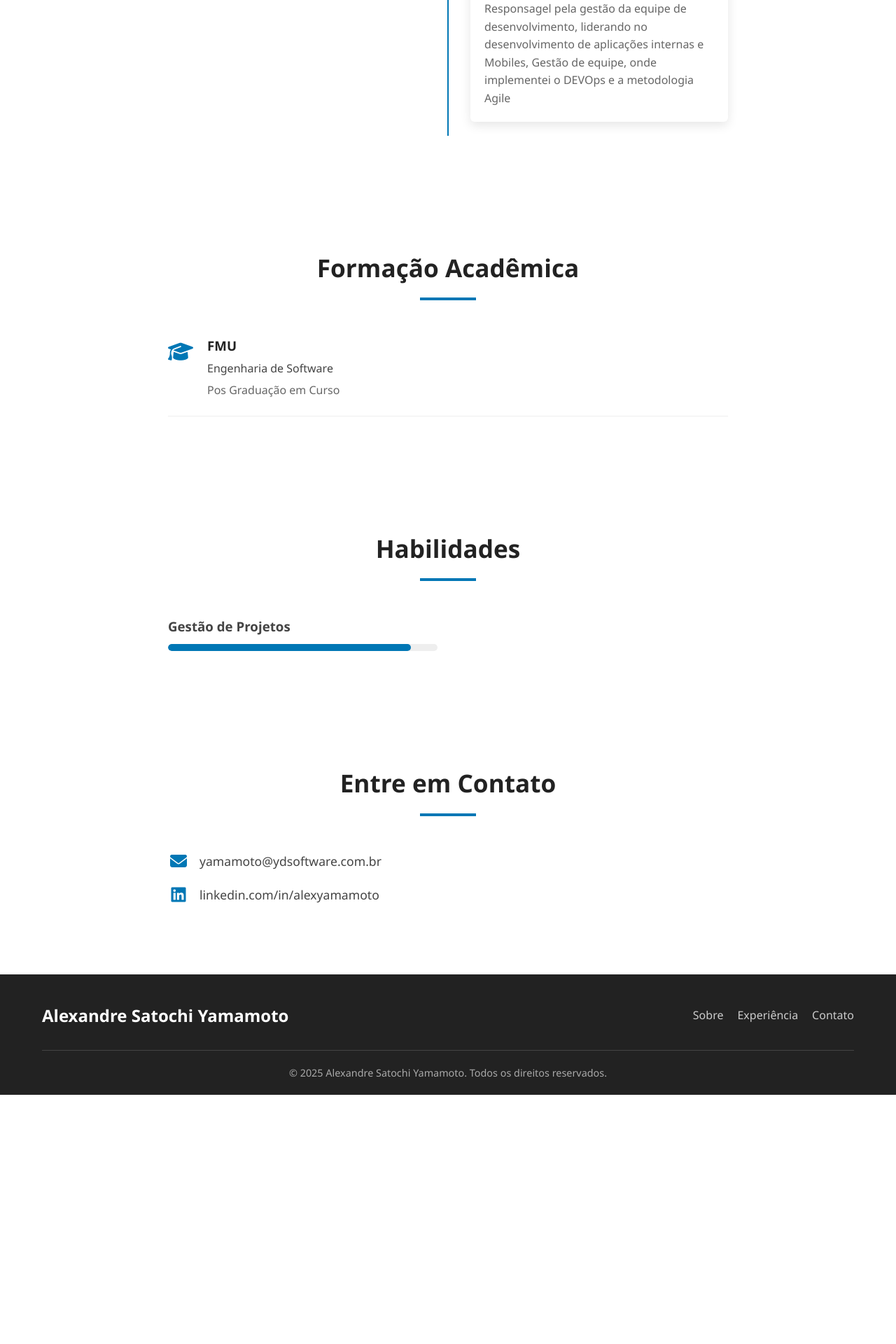
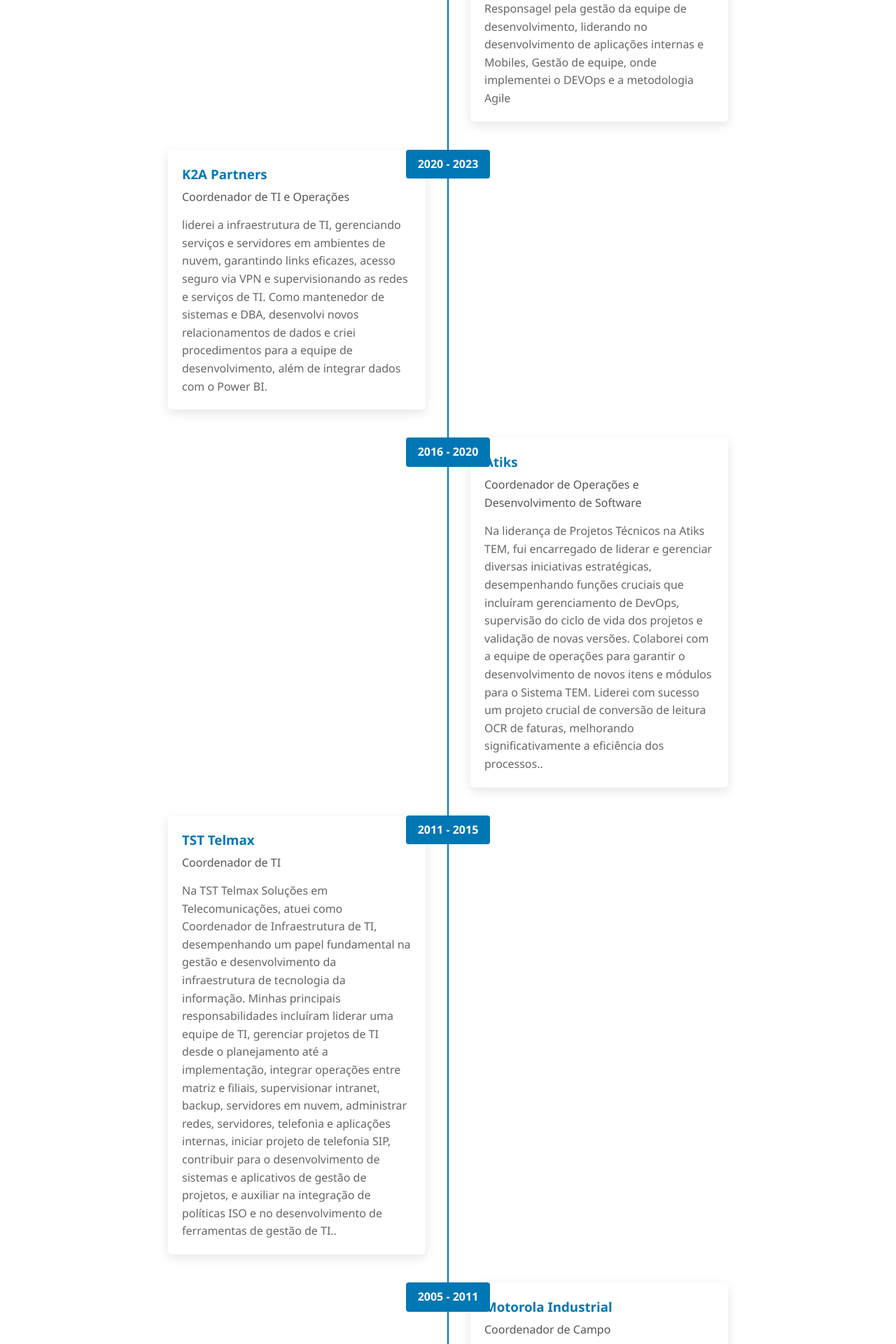
Before and after one commit to satochi-yamamoto/apresentacao_vue, a Vue app: page / in a window 1280 px wide. Shown: the part 2053-3973 px from the top of the page at 70% size. Before the commit the page ends 3617 px from the top, so only its background shows below. Built offline with nearby package versions, Linux system fonts and the light colour scheme.

Commit message:
Update App.vue

```diff
--- a/src/App.vue
+++ b/src/App.vue
@@ -102,7 +102,45 @@
               <p>Responsagel pela gestão da equipe de desenvolvimento, liderando no desenvolvimento de aplicações internas e Mobiles, Gestão de equipe, onde implementei o DEVOps e a metodologia Agile</p>
             </div>
           </div>
+           <div class="timeline-item">
+                    <div class="timeline-date">2020 - 2023</div>
+                    <div class="timeline-content">
+                        <h3>K2A Partners </h3>
+                        <h4>Coordenador de TI e Operações</h4>
+                        <p>liderei a infraestrutura de TI, gerenciando serviços e servidores em ambientes de nuvem, garantindo links eficazes, acesso seguro via VPN e supervisionando as redes e serviços de TI. Como mantenedor de sistemas e DBA, desenvolvi novos relacionamentos de dados e criei procedimentos para a equipe de desenvolvimento, além de integrar dados com o Power BI.</p>
+                    </div>
+                </div>
 
+                <div class="timeline-item">
+                    <div class="timeline-date">2016 - 2020</div>
+                    <div class="timeline-content">
+                        <h3>Atiks</h3>
+                        <h4>Coordenador de Operações e Desenvolvimento de Software</h4>
+                        <p>Na liderança de Projetos Técnicos na Atiks TEM, fui encarregado de liderar e gerenciar diversas iniciativas estratégicas, desempenhando funções cruciais que incluíram gerenciamento de DevOps, supervisão do ciclo de vida dos projetos e validação de novas versões. Colaborei com a equipe de operações para garantir o desenvolvimento de novos itens e módulos para o Sistema TEM. Liderei com sucesso um projeto crucial de conversão de leitura OCR de faturas, melhorando significativamente a eficiência dos processos..</p>
+                    </div>
+                </div>
+                <div class="timeline-item">
+                    <div class="timeline-date">2011 - 2015</div>
+                    <div class="timeline-content">
+                        <h3>TST Telmax </h3>
+                        <h4>Coordenador de TI</h4>
+                        <p>Na TST Telmax Soluções em Telecomunicações, atuei como Coordenador de Infraestrutura de TI, desempenhando um papel fundamental na gestão e desenvolvimento da infraestrutura de tecnologia da informação. Minhas principais responsabilidades incluíram liderar uma equipe de TI, gerenciar projetos de TI desde o planejamento até a implementação, integrar operações entre matriz e filiais, supervisionar intranet, backup, servidores em nuvem, administrar redes, servidores, telefonia e aplicações internas, iniciar projeto de telefonia SIP, contribuir para o desenvolvimento de sistemas e aplicativos de gestão de projetos, e auxiliar na integração de políticas ISO e no desenvolvimento de ferramentas de gestão de TI..</p>
+                    </div>
+                </div>
+          <div class="timeline-item">
+                    <div class="timeline-date">2005 - 2011</div>
+                    <div class="timeline-content">
+                        <h3>Motorola Industrial</h3>
+                        <h4>Coordenador de Campo</h4>
+                        <p>Na Motorola Mobility, atuei como Coordenador Field Test, desempenhando um papel fundamental no campo de testes de aparelhos celulares. Minhas principais responsabilidades e competências incluíram:
+
+Coordenação e Gerenciamento de Equipes de Testes de Aparelhos Celulares: Liderei e gerenciei equipes de testes de aparelhos celulares, garantindo a eficácia e qualidade dos testes.
+
+Controle de Qualidade e Ações de Qualidade na América Latina: Atuei na coordenação e controle de qualidade dos testes e ações de qualidade em toda a América Latina.
+
+Desenvolvimento e Implementação de Ferramentas e Softwares de Testes para Telefones Celulares: Contribuí para o desenvolvimento e implementação de ferramentas e softwares de testes para telefones celulares..</p>
+                    </div>
+                </div>
           <!-- Other timeline items... -->
         </div>
       </div>
@@ -123,7 +161,26 @@
               <p>Pos Graduação em Curso</p>
             </div>
           </div>
-
+           <div class="education-item" style="display: flex; align-items: flex-start; gap: 20px; padding-bottom: 24px; border-bottom: 1px solid #eee;">
+                    <div class="education-icon">
+                        <i class="fas fa-graduation-cap"></i>
+                    </div>
+                    <div>
+                        <h3>UNISA - Universidade Santo Amaro</h3>
+                        <h4>Gestão da Tecnologia da Informação</h4>
+                        <p>Graduação completa</p>
+                    </div>
+                </div>
+                <div class="education-item" style="display: flex; align-items: flex-start; gap: 20px;">
+                    <div class="education-icon">
+                        <i class="fas fa-graduation-cap"></i>
+                    </div>
+                    <div>
+                        <h3>FESP - Faculdade de engenharia São Paulo</h3>
+                        <h4>Engenharia Eletrica</h4>
+                        <p>Graduação incompleta</p>
+                    </div>
+                </div>
           <!-- Other education items... -->
         </div>
       </div>
```
